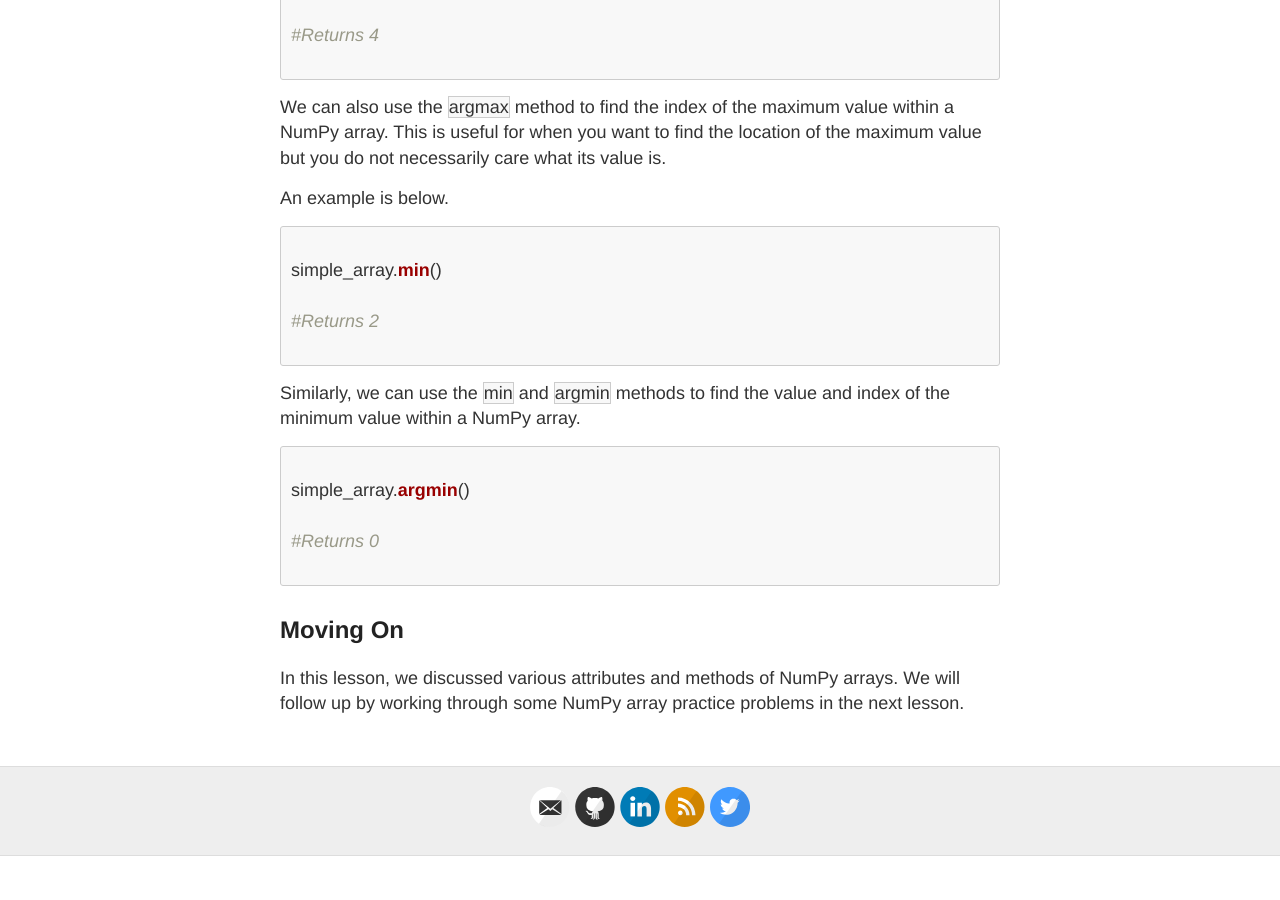
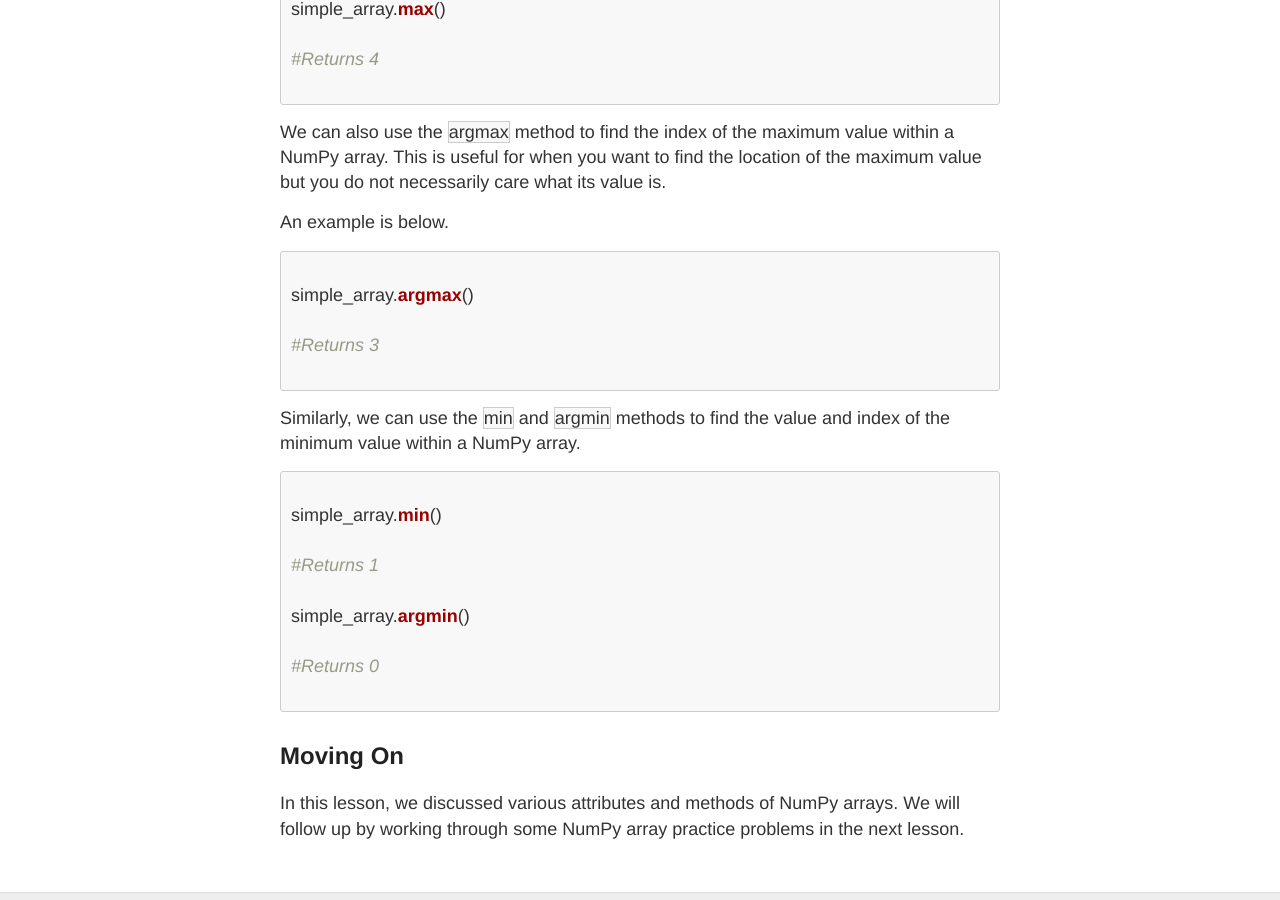
Before and after one commit to rosyberti/website, a Jekyll site: the page built from advanced-python/numpy-arrays.md, in a window 1280 px wide and 900 px high, scrolled down 6061 px. Built offline with Jekyll 4.4.1, drawn with Linux system fonts in a browser that asks for light colours; before the commit the page ends 6917 px from its top, so only the background shows below that.

Commit message:
Update numpy-arrays.md
Fixed &lt; error and fixed/added an example for .argmax and .min

````diff
--- a/advanced-python/numpy-arrays.md
+++ b/advanced-python/numpy-arrays.md
@@ -67,7 +67,7 @@ NumPy arrays come with a number of useful built-in methods. We will spend the re
 
 ### How To Get A Range Of Numbers in Python Using NumPy
 
-NumPy has a useful method called `arange` that takes in two numbers and gives you an array of integers that are greater than or equal to (`>=`) the first number and less than (`&lt;`) the second number.
+NumPy has a useful method called `arange` that takes in two numbers and gives you an array of integers that are greater than or equal to (`>=`) the first number and less than (`<`) the second number.
 
 An example of the `arange` method is below.
 
@@ -91,7 +91,7 @@ np.arange(1,11,2)
 
 ```
 
-How To Generates Ones and Zeros in Python Using NumPy
+## How To Generates Ones and Zeros in Python Using NumPy
 
 While programming, you will from time to time need to create arrays of ones or zeros. NumPy has built-in methods that allow you to do either of these.
 
@@ -268,15 +268,19 @@ An example is below.
 
 ```python
 
-simple_array.min()
+simple_array.argmax()
 
-#Returns 2
+#Returns 3
 
 ```
 
 Similarly, we can use the `min` and `argmin` methods to find the value and index of the minimum value within a NumPy array.
 
 ```python
+
+simple_array.min()
+
+#Returns 1
 
 simple_array.argmin()
 
````
